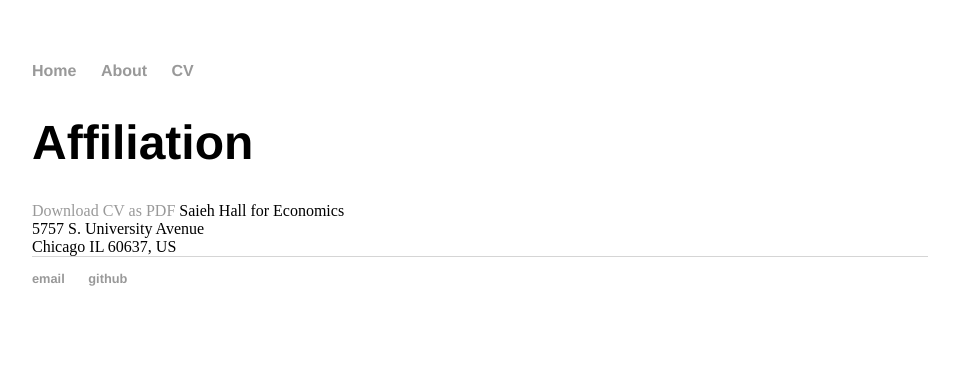
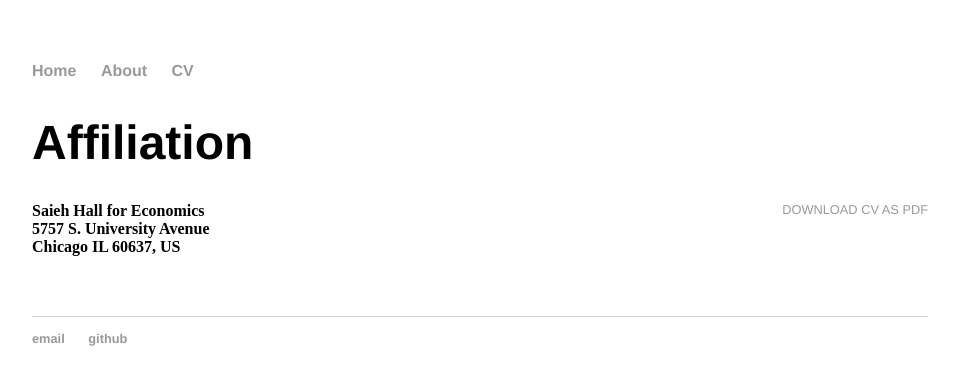
Before and after one commit to azharhsain/azharhsain.github.io, a Jekyll site: the page built from cv/index.html, in a window 1280 px wide. Shown: the top 385 px of the page, without its empty margins (160-1119 px from the left). Built offline with Jekyll 4.4.1, drawn with Linux system fonts in a browser that asks for light colours.

Commit message:
Changed CV

```diff
--- a/cv/index.html
+++ b/cv/index.html
@@ -3,10 +3,10 @@ layout: default
 title: Azhar Hussain
 ---
 
-	<div class="about">
+	<div class="cv">
 					<h1>Affiliation</h1>
 					<a href="Azhar_Hussain_CV.pdf" class="download" target="_blank" title="Download CV">Download CV as PDF</a>
-					Saieh Hall for Economics <br>
+					<strong>Saieh Hall for Economics <br>
 					5757 S. University Avenue <br>
-					Chicago IL 60637, US
+					Chicago IL 60637, US</strong>
 	</div>
```
